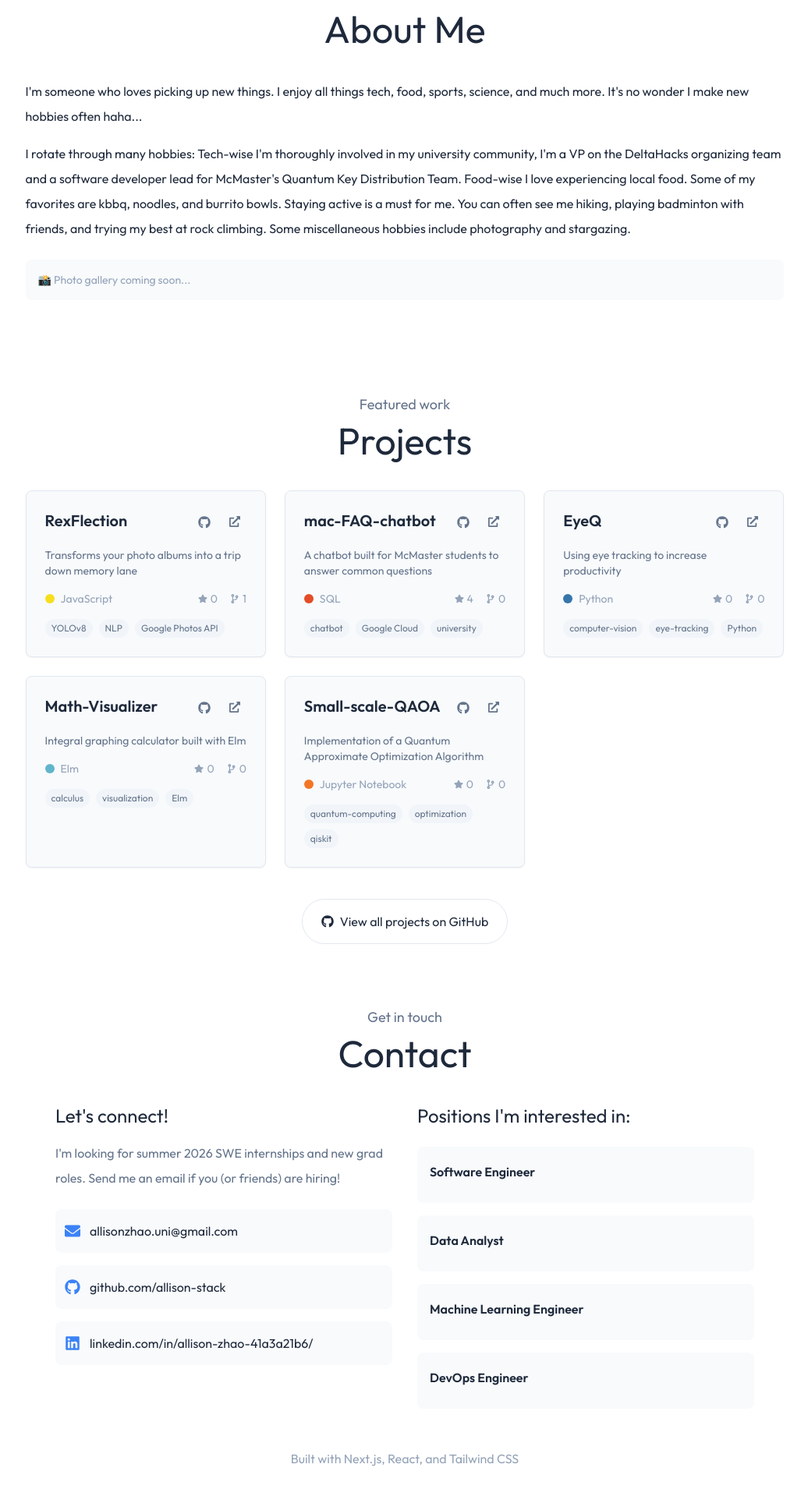
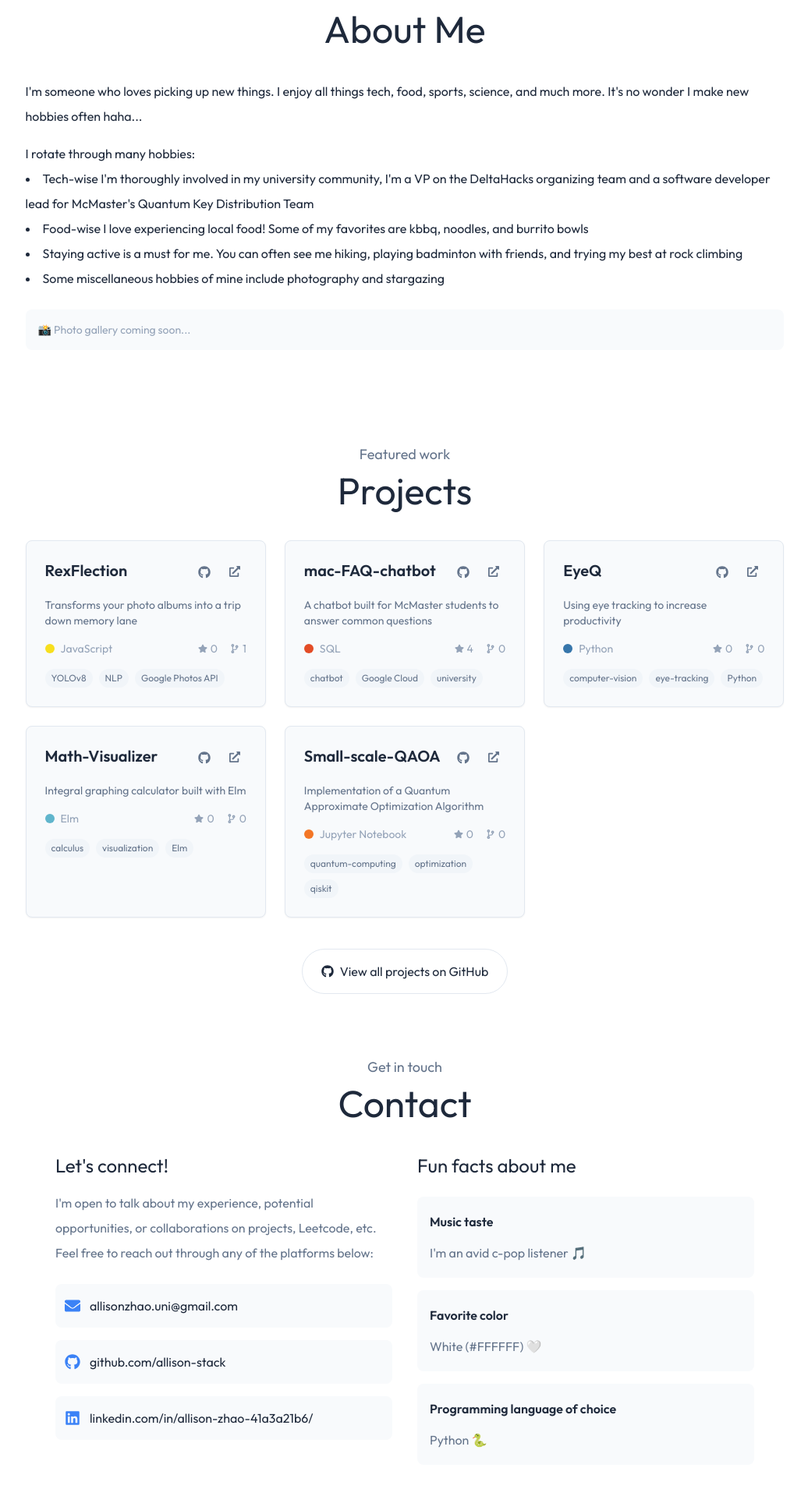
Before and after one commit to allison-stack/personal-portfolio, a Next.js app: page / in a window 1280 px wide. Shown: the part 863-2782 px from the top of the page at 78% size, without its empty margins (121-1157 px from the left). Built offline with nearby package versions, Linux system fonts and the light colour scheme; a web font is replaced by a local one.

Commit message:
change header, about, and contact section

```diff
--- a/app/components/About.jsx
+++ b/app/components/About.jsx
@@ -12,10 +12,10 @@ const About = () => {
                 </p>
                 <p style={{color: 'var(--text-primary)'}}>
                     I rotate through many hobbies:
-                    Tech-wise I'm thoroughly involved in my university community, I'm a VP on the DeltaHacks organizing team and a software developer lead for McMaster's Quantum Key Distribution Team.
-                    Food-wise I love experiencing local food. Some of my favorites are kbbq, noodles, and burrito bowls.
-                    Staying active is a must for me. You can often see me hiking, playing badminton with friends, and trying my best at rock climbing.
-                    Some miscellaneous hobbies include photography and stargazing.
+                    <li>Tech-wise I'm thoroughly involved in my university community, I'm a VP on the DeltaHacks organizing team and a software developer lead for McMaster's Quantum Key Distribution Team</li>
+                    <li>Food-wise I love experiencing local food! Some of my favorites are kbbq, noodles, and burrito bowls</li>
+                    <li>Staying active is a must for me. You can often see me hiking, playing badminton with friends, and trying my best at rock climbing</li>
+                    <li>Some miscellaneous hobbies of mine include photography and stargazing</li>
                 </p>
                 <div className="mt-6 p-4 rounded-lg" style={{backgroundColor: 'var(--bg-secondary)'}}>
                     <p className="text-sm" style={{color: 'var(--text-muted)'}}>
--- a/app/components/Contact.jsx
+++ b/app/components/Contact.jsx
@@ -16,7 +16,7 @@ const Contact = () => {
                 Let's connect!
               </h3>
               <p style={{color: 'var(--text-secondary)'}}>
-                I'm looking for summer 2026 SWE internships and new grad roles. Send me an email if you (or friends) are hiring!
+                I'm open to talk about my experience, potential opportunities, or collaborations on projects, Leetcode, etc. Feel free to reach out through any of the platforms below:
               </p>
             </div>
 
@@ -54,36 +54,41 @@ const Contact = () => {
             </div>
           </div>
 
+
+          {/* Quick Facts */}
           <div className="space-y-6">
             <div>
               <h3 className="text-2xl font-Ovo mb-4" style={{color: 'var(--text-primary)'}}>
-                Positions I'm interested in:
+                Fun facts about me
               </h3>
             </div>
 
             <div className="space-y-4">
               <div className="p-4 rounded-lg" style={{backgroundColor: 'var(--bg-secondary)'}}>
                 <h4 className="font-Ovo font-semibold mb-2" style={{color: 'var(--text-primary)'}}>
-                  Software Engineer
+                  Music taste
                 </h4>
+                <p style={{color: 'var(--text-secondary)'}}>
+                  I'm an avid c-pop listener 🎵
+                </p>
               </div>
 
               <div className="p-4 rounded-lg" style={{backgroundColor: 'var(--bg-secondary)'}}>
                 <h4 className="font-Ovo font-semibold mb-2" style={{color: 'var(--text-primary)'}}>
-                  Data Analyst
+                  Favorite color
                 </h4>
+                <p style={{color: 'var(--text-secondary)'}}>
+                  White (#FFFFFF) 🤍
+                </p>
               </div>
 
               <div className="p-4 rounded-lg" style={{backgroundColor: 'var(--bg-secondary)'}}>
                 <h4 className="font-Ovo font-semibold mb-2" style={{color: 'var(--text-primary)'}}>
-                  Machine Learning Engineer
+                  Programming language of choice
                 </h4>
-              </div>
-
-              <div className="p-4 rounded-lg" style={{backgroundColor: 'var(--bg-secondary)'}}>
-                <h4 className="font-Ovo font-semibold mb-2" style={{color: 'var(--text-primary)'}}>
-                  DevOps Engineer
-                </h4>
+                <p style={{color: 'var(--text-secondary)'}}>
+                  Python 🐍
+                </p>
               </div>
             </div>
           </div>
--- a/app/components/Header.jsx
+++ b/app/components/Header.jsx
@@ -10,7 +10,7 @@ const Header = () => {
             I'm Allison!
         </h3>
         <h1 className='text-3xl sm:text-6xl lg:text-[66px] font-Ovo' style={{color: 'var(--text-primary)'}}>
-            software engineer
+            a software engineer
         </h1>
         <p className='max-w-2xl mx-auto font-Ovo' style={{color: 'var(--text-secondary)'}}>
             I'm a student based in Toronto studying computer science. When I'm not coding, I'm learning about optimization, watching cat videos, and staying active.
@@ -20,7 +20,7 @@ const Header = () => {
         </p>
         <div className="flex flex-col sm:flex-row items-center gap-4 mt-8">
             <a href="#contact" className="px-8 py-3 border rounded-full flex items-center gap-2 transition-all duration-200 hover:opacity-80 hover-lift" style={{borderColor: 'var(--accent-primary)', backgroundColor: 'var(--accent-primary)', color: 'white'}}>contact me</a>
-            <a href="assets/Allison_Zhao's_Resume.pdf" download className="px-8 py-3 border rounded-full flex items-center gap-2 transition-all duration-200 hover:opacity-80 hover-lift" style={{borderColor: 'var(--border-primary)', color: 'var(--text-primary)'}}>my resume</a>
+            <a href="app/assets/Allison_Zhao's_Resume.pdf" download className="px-8 py-3 border rounded-full flex items-center gap-2 transition-all duration-200 hover:opacity-80 hover-lift" style={{borderColor: 'var(--border-primary)', color: 'var(--text-primary)'}}>my resume</a>
         </div>
     </div>
   )
```
